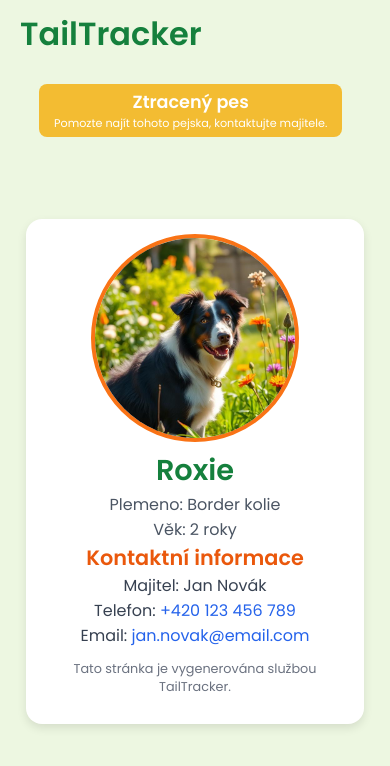
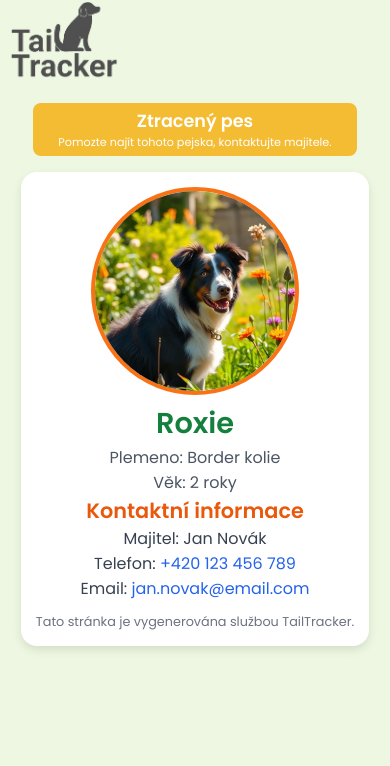
Before and after one commit to DavidKarnik/tailTracker-demoPage, a plain HTML site: page index.html in a window 390 px wide. Drawn offline with Linux system fonts and the light colour scheme.

Commit message:
Add logo, responsivity

```diff
--- a/index.html
+++ b/index.html
@@ -8,7 +8,11 @@
     <link href="https://fonts.googleapis.com/css2?family=Poppins:wght@300;400;600&display=swap" rel="stylesheet">
 </head>
 <body>
-<div class="header">TailTracker</div>
+
+<div class="header">
+    <img src="logo.png" alt="Logo" class="logo">
+</div>
+<div class="main-content">
     <div class="status-box">
         <p class="status-text">Ztracený pes</p>
         <p class="help-text">Pomozte najít tohoto pejska, kontaktujte majitele.</p>
@@ -26,5 +30,6 @@
         </div>
         <p class="footer">Tato stránka je vygenerována službou TailTracker.</p>
     </div>
+</div>
 </body>
 </html>
--- a/style.css
+++ b/style.css
@@ -1,50 +1,61 @@
 body {
     background-color: #edf7e1;
+    padding: 1rem;
+    font-family: 'Poppins', sans-serif;
+}
+
+/* ----------------------------------- STATUS BOX + DOG INFO ------------------------------ */
+
+.main-content {
     display: flex;
     justify-content: center;
     align-items: center;
-    height: 100vh;
-    padding: 1rem;
-    overflow: hidden;
-    font-family: 'Poppins', sans-serif;
+    flex-direction: column;
 }
+
+/* ----------------------------------- HEADER LOGO ------------------------------ */
 
 .header {
     position: absolute;
     top: 10px;
-    left: 20px;
-    font-size: 2rem;
-    font-weight: bold;
-    color: #15803d;
+    left: 40px;
 }
 
+.header .logo {
+    height: 8rem;
+    width: auto;
+}
+
+/* ----------------------------------- STATUS BOX ------------------------------ */
+
 .status-box {
-    position: absolute;
-    top: 15vh;
-    left: 7vw;
     background-color: #f3bc32;
-    padding: 15px;
+    padding: 5px 25px;
     text-align: center;
     border-radius: 8px;
-    margin-bottom: 20px;
+    margin-bottom: 10px;
 }
 
 .status-text {
-    font-size: 1.2rem;
+    margin: 0;
+    font-size: 1rem;
     color: #fff;
     font-weight: bold;
 }
 
 .help-text {
-    font-size: 1rem;
+    margin: 0;
+    font-size: 0.8rem;
     color: #fff;
 }
+
+/* ----------------------------------- DOG INFO ------------------------------ */
 
 .container {
     background: white;
     box-shadow: 0 4px 10px rgba(0, 0, 0, 0.1);
     border-radius: 16px;
-    padding: 40px;
+    padding: 30px;
     max-width: 450px;
     text-align: center;
 }
@@ -61,16 +72,17 @@ body {
     font-size: 2rem;
     font-weight: bold;
     color: #15803d;
-    margin-top: 12px;
+    margin: 5px 0 0 0;
 }
 
 .dog-info {
+    margin: 0;
     font-size: 1.2rem;
     color: #4b5563;
 }
 
 .contact-info {
-    margin-top: 12px;
+    margin: 0;
 }
 
 .contact-info h2 {
@@ -79,11 +91,13 @@ body {
 }
 
 .contact-info p {
+    margin: 0;
     font-size: 1rem;
     color: #374151;
 }
 
 .contact-info a {
+    margin: 0;
     font-size: 1rem;
     color: #2563eb;
     text-decoration: none;
@@ -92,28 +106,40 @@ body {
 .footer {
     font-size: 0.8rem;
     color: #6b7280;
-    margin-top: 12px;
+    margin: 12px 0 0 0;
 }
+
+/* ----------------------------------- MOBILE ------------------------------ */
 
 @media (max-width: 600px) {
 
-    .status-box {
-        padding: 5px 15px;
-        top: 10%;
-        left: 10%;
-        margin-bottom: 0;
+    body {
+        padding: 0;
+        margin: 0;
     }
 
-    /*.status-box {*/
-    /*    position: absolute;*/
-    /*    top: 15vh;*/
-    /*    left: 7vw;*/
-    /*    background-color: #f3bc32;*/
-    /*    padding: 15px;*/
-    /*    text-align: center;*/
-    /*    border-radius: 8px;*/
-    /*    margin-bottom: 20px;*/
-    /*}*/
+    .main-container {
+        display: flex;
+        justify-content: center;
+        align-items: center;
+        flex-direction: column;
+    }
+
+    .header {
+        position: relative;
+        top: 0;
+        left: 10px;
+    }
+
+    .header .logo {
+        height: 5rem;
+        width: auto;
+    }
+
+    .status-box {
+        margin-top: 1rem;
+        margin-bottom: 1rem;
+    }
 
     .status-text {
         font-size: 1.1rem;
@@ -128,7 +154,6 @@ body {
     .container {
         max-width: 90%;
         padding: 15px;
-        margin-top: 15%;
     }
 
     .dog-image {
```
Also changed, not shown: logo.png (added). Lines whose indentation alone changed are shown as unchanged.
